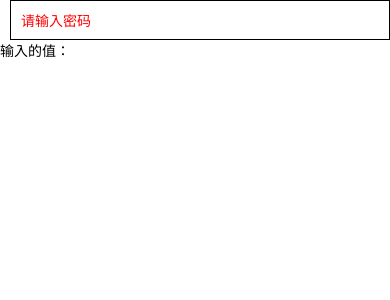
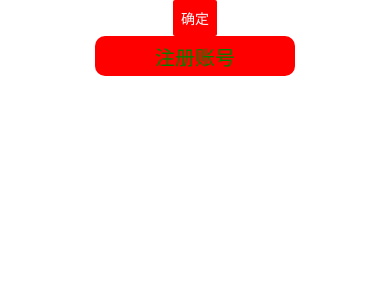
Before and after one commit to Mansteinr/reactNative, a React Native app: screen / in a window 390 px wide. Shown: the top 300 px of the page. Built offline with nearby package versions, Linux system fonts and the light colour scheme.

Commit message:
按钮button组件

```diff
--- a/App.js
+++ b/App.js
@@ -29,14 +29,14 @@ import {
 // import LKText from './components/LKText'
 // import LKImage from './components/LKImage'
 // import LKImageDemo from './components/LKImageDemo'
-import LKTextInput from './components/LKTextInput'
+import LKButton from './components/LKButton'
 
 const App: () => React$Node = () => {
   return (
     <>
       <StatusBar barStyle="dark-content" />
       <SafeAreaView style={styles.mainViewStyle}>
-        <LKTextInput />
+        <LKButton />
         {/* <LKText /> */}
       </SafeAreaView>
     </>
--- /dev/null
+++ b/components/LKButton.js
@@ -0,0 +1,47 @@
+/* eslint-disable react-native/no-inline-styles */
+import React, {Component} from 'react';
+import {
+  View,
+  Text,
+  Button,
+  StyleSheet,
+  TouchableOpacity
+} from 'react-native';
+export default class LKButton extends Component {
+  constructor() {
+    super();
+  }
+  render () {
+    // 按钮经常使用第二个 方便
+    return (
+      <View style={{justifyContent: 'center', alignItems: 'center'}}>
+        <Button
+          color="red"
+          title="确定"
+          onPress={() => {
+          alert('已经登录')
+          }} />
+        <TouchableOpacity
+          style={styles.BtnStyle}
+          onPress={() => {
+            alert('已经登录')
+            }}
+        >
+          <Text style={{fontSize: 20, color: 'green'}}>注册账号</Text>
+        </TouchableOpacity>
+
+      </View>
+    )
+  }
+}
+
+const styles = StyleSheet.create({
+  BtnStyle: {
+    width: 200,
+    height: 40,
+    borderRadius: 10,
+    backgroundColor: 'red',
+    justifyContent: 'center',
+    alignItems: 'center'
+  }
+});
--- a/components/LKTextInput.js
+++ b/components/LKTextInput.js
@@ -28,7 +28,7 @@ export default class LKTextInput extends Component {
           placeholder="请输入密码"
           placeholderTextColor="red"
           clearButtonMode="while-editing"
-          onChangeText={(text) => {
+          onChangeText={(text) => { // 双向数据绑定
             this.setState({
               inputValue: text
             })
```
